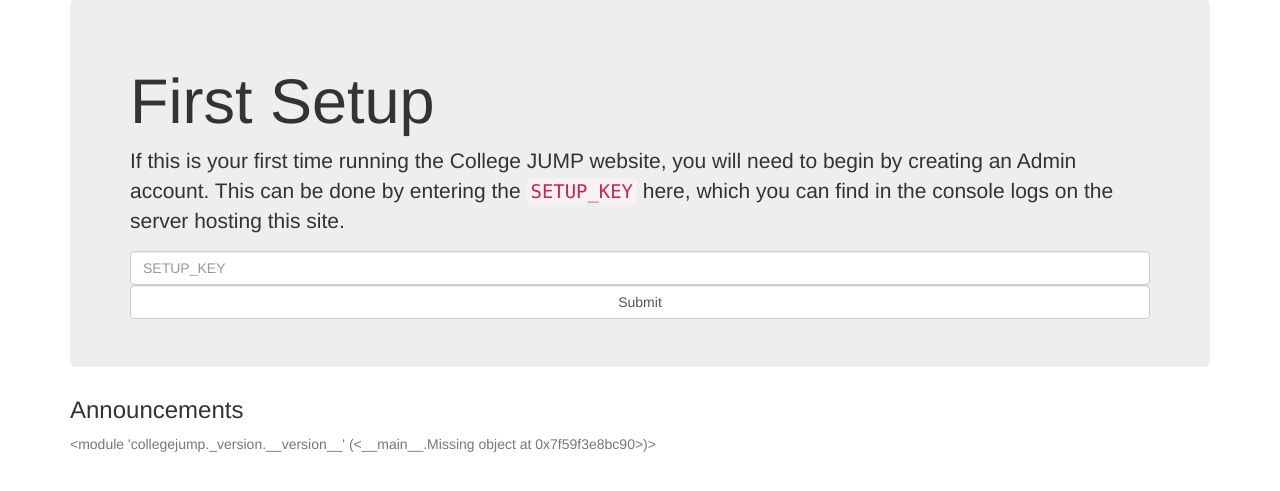
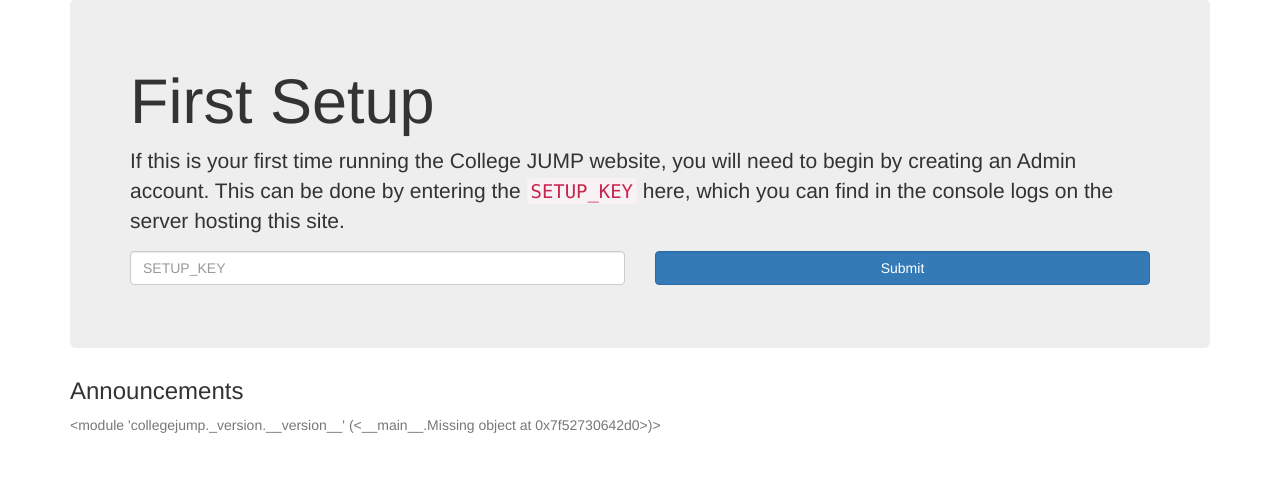
Before and after one commit to UMBC-CMSC447-Spring2017-Team5/college-JUMP, a Flask app: page / in a window 1280 px wide. Shown: the part 156-647 px from the top of the page. Run offline with Flask 2, Linux system fonts and the light colour scheme; data that the repository does not hold is empty; parts of the project's set-up code (start-up, migrations or seed data) failed here and were passed over; some libraries are stand-ins or nearby versions.

Commit message:
Fix spacing issues on first setup form
- Align inputs inside a row
- Use form groups
- Make better use of horizontal space

See #75

```diff
--- a/collegejump/templates/index.html
+++ b/collegejump/templates/index.html
@@ -24,9 +24,18 @@
     <code>SETUP_KEY</code> here, which you can find in the console logs on the
     server hosting this site.
   </p>
-  <form method="GET" action="{{ url_for('setup_page') }}">
-      <input name="key" placeholder="SETUP_KEY" type="text" class="form-control"/>
-      <input type="submit" class="form-control"/>
+  <form method="GET" action="{{ url_for('setup_page') }}" class="row">
+    <div class="form-group col-xs-12 col-sm-6">
+      <input name="key"
+             type="text"
+             required
+             pattern="[a-fA-F0-9]{32}" {# SETUP_KEY is 8 bytes, hex encoded #}
+             placeholder="SETUP_KEY"
+             class="form-control"/>
+    </div>
+    <div class="form-group col-xs-12 col-sm-6">
+      <input type="submit" class="form-control btn btn-primary"/>
+    </div>
   </form>
 </div>
 {%- endif %}
```
